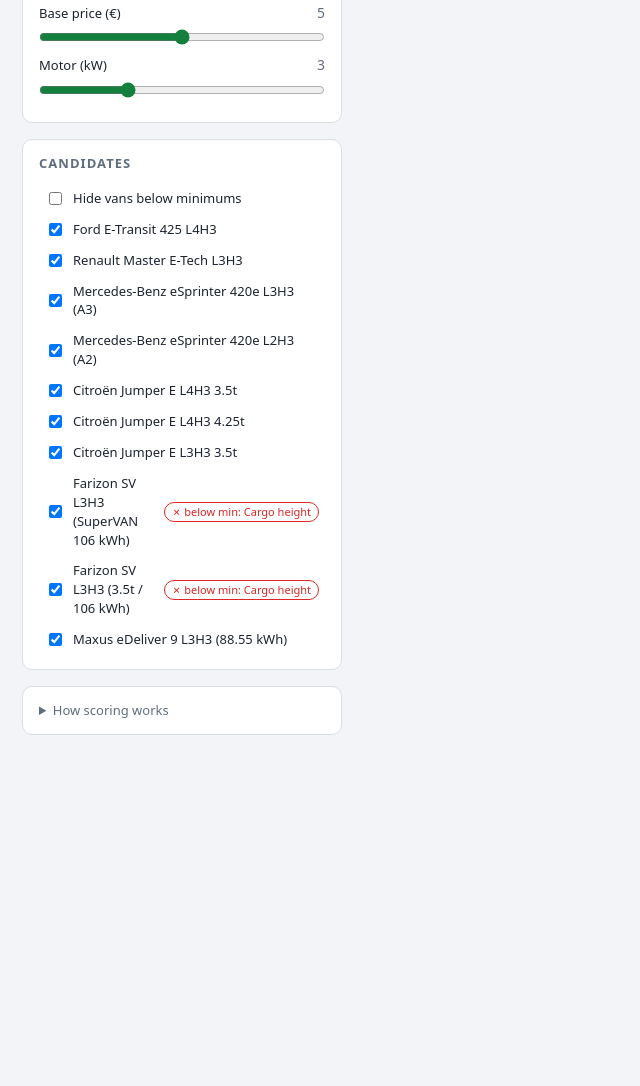
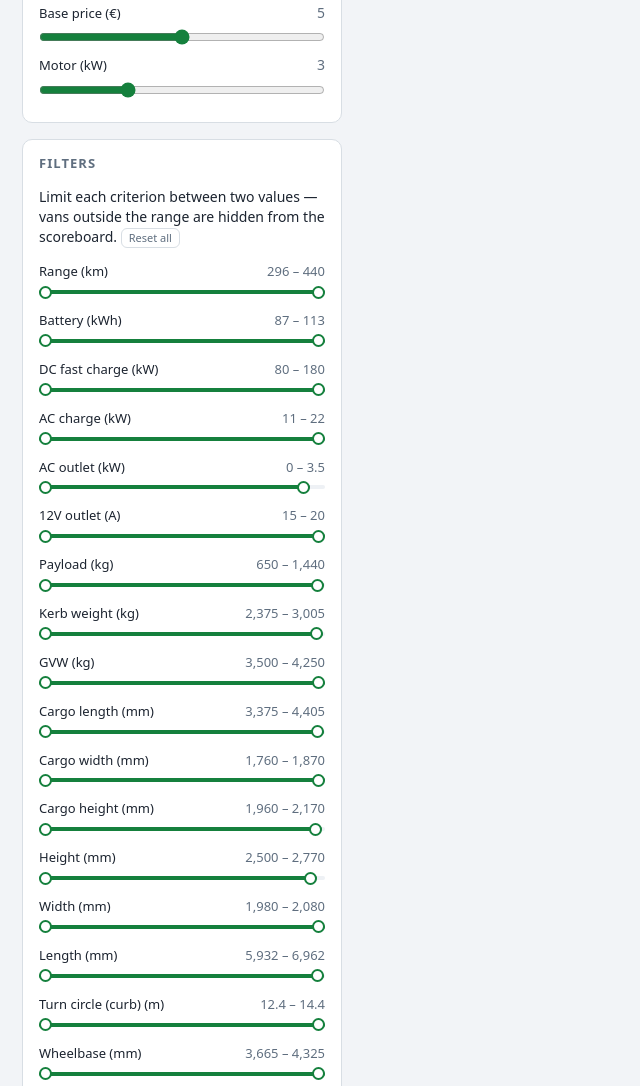
Before and after one commit to martmaiste/electric-campervan, a plain HTML site: page comparison/index.html in a window 1280 px wide. Shown: the part 1031-2117 px from the top of the page, without its empty margins (0-640 px from the left). Before the commit the page ends 1814 px from the top, so only its background shows below. Drawn offline with Linux system fonts and the light colour scheme.

Commit message:
Add dual-handle filter sliders for every criterion

```diff
--- a/comparison/index.html
+++ b/comparison/index.html
@@ -23,6 +23,20 @@
 .criterion-row .label { font-size: 13px; }
 .criterion-row .w { text-align: right; color: var(--muted); font-variant-numeric: tabular-nums; }
 .criterion-row input[type=range] { grid-column: 1 / -1; width: 100%; accent-color: var(--accent); margin: 0; }
+.filter-row { margin-bottom: 10px; }
+.filter-row .label { display: flex; justify-content: space-between; gap: 8px; font-size: 13px; margin-bottom: 2px; }
+.filter-row .fval { color: var(--muted); font-variant-numeric: tabular-nums; white-space: nowrap; }
+.dual { position: relative; height: 18px; }
+.dual .track, .dual .fill { position: absolute; top: 7px; height: 4px; border-radius: 2px; }
+.dual .track { left: 0; right: 0; background: var(--panel2); }
+.dual .fill { background: var(--accent); }
+.dual input[type=range] { position: absolute; left: 0; top: 0; width: 100%; height: 18px; margin: 0; -webkit-appearance: none; appearance: none; background: transparent; pointer-events: none; }
+.dual input[type=range]::-webkit-slider-runnable-track { background: transparent; height: 18px; }
+.dual input[type=range]::-webkit-slider-thumb { -webkit-appearance: none; appearance: none; pointer-events: auto; width: 13px; height: 13px; margin-top: 2.5px; border-radius: 50%; background: #fff; border: 2px solid var(--accent); cursor: pointer; }
+.dual input[type=range]::-moz-range-track { background: transparent; }
+.dual input[type=range]::-moz-range-thumb { pointer-events: auto; width: 11px; height: 11px; border-radius: 50%; background: #fff; border: 2px solid var(--accent); cursor: pointer; }
+#filter-reset { font: inherit; font-size: 11px; color: var(--muted); background: none; border: 1px solid var(--line); border-radius: 6px; padding: 1px 7px; cursor: pointer; }
+#filter-reset:hover { color: var(--text); border-color: var(--muted); }
 .van-toggle { display: flex; align-items: center; gap: 8px; padding: 6px 6px; border-radius: 6px; cursor: pointer; user-select: none; }
 .van-toggle:hover { background: var(--panel2); }
 .van-toggle .name { flex: 1; font-size: 13px; }
@@ -76,7 +90,7 @@
 <body>
 <header>
   <h1>⚡ EV Camper Van Comparison</h1>
-  <p class="sub">Tick candidates on the left and drag the importance sliders — the scoreboard re-scores live. Click a row for notes &amp; sources. Data lives in <code>data/</code>.</p>
+  <p class="sub">Tick candidates or drag the importance sliders and filters on the left — the scoreboard re-scores live. Click a row for notes &amp; sources. Data lives in <code>data/</code>.</p>
 </header>
 
 <div class="layout">
@@ -84,6 +98,11 @@
     <section>
       <h2>Importance (0–10)</h2>
       <div id="weights"></div>
+    </section>
+    <section>
+      <h2>Filters</h2>
+      <p class="</section>hint" style="margin:0 0 8px</h2>">Limit each criterion between two values — vans outside the range are hidden from the scoreboard. <button id="filter-reset" type="button">Reset all</button></p>
+      <div id="filters"></div>
     </section>
     <section>
       <h2>Candidates</h2>
@@ -131,11 +150,14 @@
   metric: "range_km",
   selected: null,
   hideBelowMin: false,
+  filters: {},
   sort: { key: null, dir: "desc" },
 };
 
 // Scoreboard column groups (ids must match `group` in data/criteria.js).
 const GROUPS = { energy: "Energy & charging", weight: "Weights", cargo: "Cargo space", dimensions: "Dimensions & handling", price: "Price & motor" };
+// Step size per unit for the filter sliders.
+const STEP_BY_UNIT = { km: 2, kWh: 0.5, kW: 0.5, A: 1, kg: 10, mm: 10, m: 0.1, "€": 500 };
 
 function fmt(v, unit) {
   if (v == null) return "–";
@@ -148,9 +170,19 @@
   return CRITERIA.filter(c => c.min != null && v.criteria && v.criteria[c.id] != null && v.criteria[c.id] < c.min);
 }
 
+function passesFilters(v) {
+  for (const c of CRITERIA) {
+    const f = state.filters[c.id];
+    const raw = v.criteria && v.criteria[c.id];
+    if (typeof raw === "number" && (raw < f.lo || raw > f.hi)) return false;
+  }
+  return true;
+}
+
 function compute() {
   let inc = VANS.filter(v => state.included.has(v.id));
   if (state.hideBelowMin) inc = inc.filter(v => minViolations(v).length === 0);
+  inc = inc.filter(v => passesFilters(v));
   const res = {};
   const totalW = CRITERIA.reduce((a, c) => a + state.weights[c.id], 0);
   for (const v of inc) {
@@ -172,6 +204,81 @@
     res[v.id] = cells;
   }
   return { inc, res };
+}
+
+function initFilters() {
+  const host = $("#filters");
+  const ui = {};
+  for (const c of CRITERIA) {
+    const vals = VANS.map(v => v.criteria && v.criteria[c.id]).filter(n => typeof n === "number");
+    const min = vals.length ? Math.min(...vals) : 0;
+    const max = vals.length ? Math.max(...vals) : 1;
+    state.filters[c.id] = { lo: min, hi: max };
+    if (!vals.length) continue;
+    const step = STEP_BY_UNIT[c.unit] || 1;
+    const row = document.createElement("div");
+    row.className = "filter-row";
+    const label = document.createElement("div");
+    label.className = "label";
+    const name = document.createElement("span");
+    name.textContent = c.label + (c.unit ? " (" + c.unit + ")" : "");
+    if (c.hint) name.title = c.hint;
+    const fval = document.createElement("span");
+    fval.className = "fval";
+    label.append(name, fval);
+    const dual = document.createElement("div");
+    dual.className = "dual";
+    const track = document.createElement("div");
+    track.className = "track";
+    const fill = document.createElement("div");
+    fill.className = "fill";
+    const lo = document.createElement("input");
+    const hi = document.createElement("input");
+    for (const el of [lo, hi]) {
+      el.type = "range";
+      el.min = min;
+      el.max = max;
+      el.step = step;
+    }
+    lo.value = min;
+    hi.value = max;
+    const paint = () => {
+      fval.textContent = Number(+lo.value).toLocaleString("en") + " – " + Number(+hi.value).toLocaleString("en");
+      const l = 100 * (+lo.value - min) / (max - min || 1);
+      const r = 100 * (+hi.value - min) / (max - min || 1);
+      fill.style.left = l + "%";
+      fill.style.width = (r - l) + "%";
+    };
+    lo.addEventListener("input", () => {
+      if (+lo.value > +hi.value) lo.value = hi.value;
+      state.filters[c.id].lo = +lo.value;
+      paint();
+      renderResults();
+    });
+    hi.addEventListener("input", () => {
+      if (+hi.value < +lo.value) hi.value = lo.value;
+      state.filters[c.id].hi = +hi.value;
+      paint();
+      renderResults();
+    });
+    dual.append(track, fill, lo, hi);
+    row.append(label, dual);
+    host.appendChild(row);
+    ui[c.id] = { lo, hi, min, max, paint };
+    paint();
+  }
+  $("#filter-reset").addEventListener("click", () => {
+    for (const c of CRITERIA) {
+      const u = ui[c.id];
+      if (!u) continue;
+      state.filters[c.id].lo = u.min;
+      state.filters[c.id].hi = u.max;
+      u.lo.value = u.min;
+      u.hi.value = u.max;
+      u.paint();
+    }
+    renderResults();
+  });
 }
 
 function buildControls() {
@@ -364,6 +471,7 @@
 }
 
 buildControls();
+initFilters();
 renderResults();
 </script>
 </body>
```
